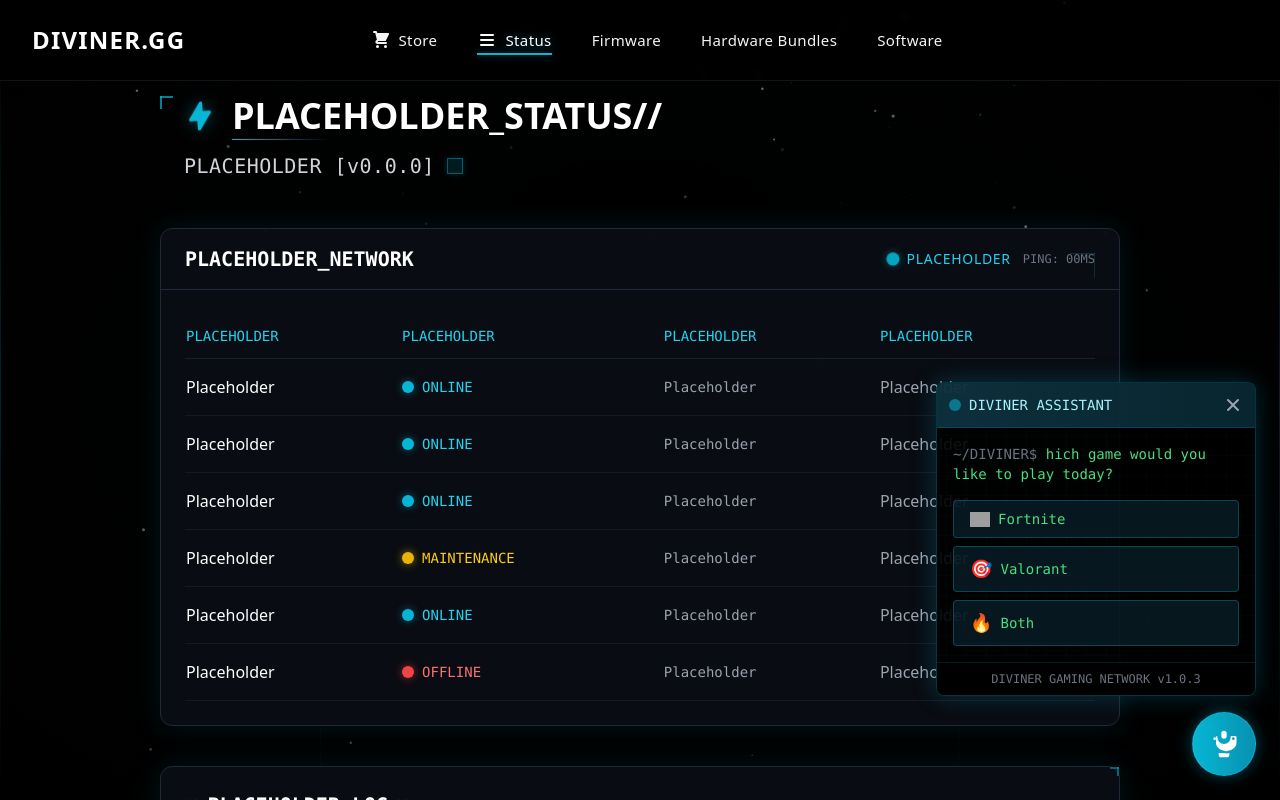
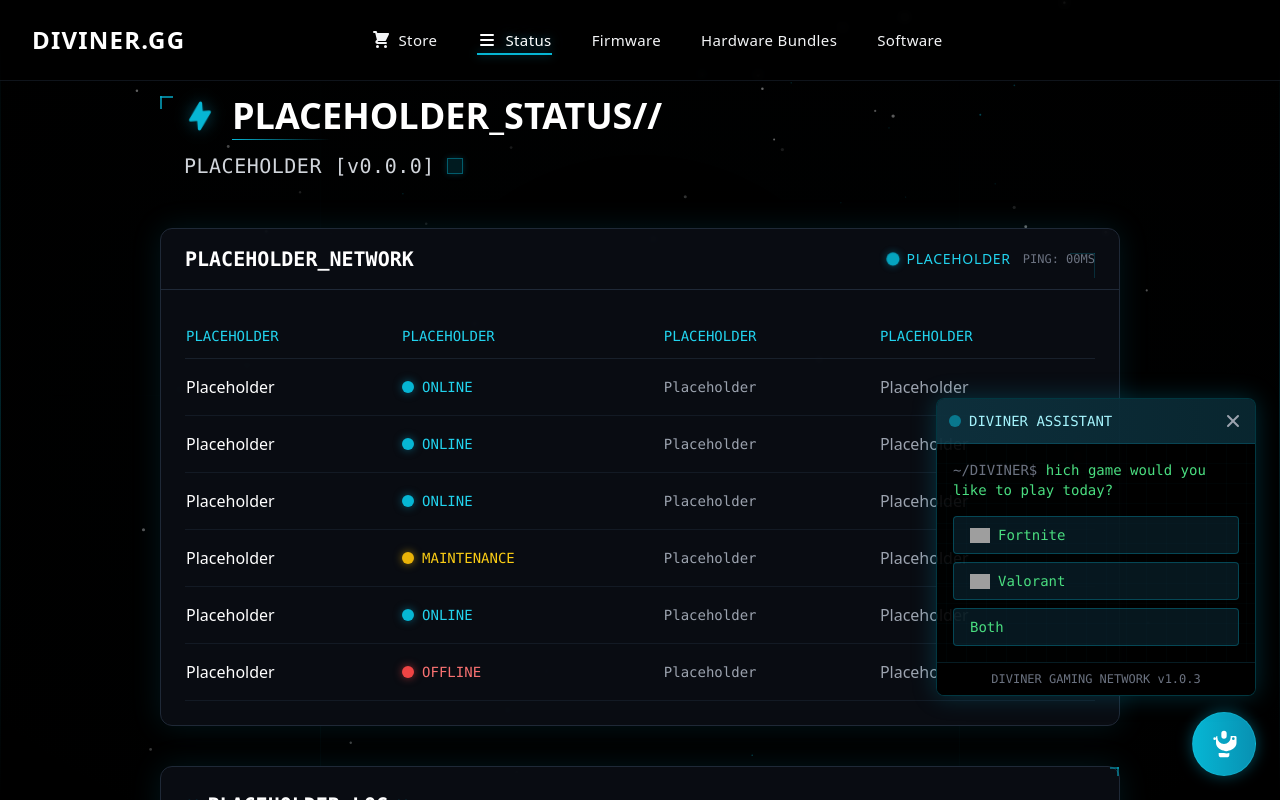
Before and after one commit to Rurisou422/V1se, a React (Vite) app: page /status in a window 1280 px wide. Both pictures are taken after a click on the button 1224 px from the left and 744 px from the top of the page. Shown: the top 800 px of the page. Built offline with nearby package versions, Linux system fonts and the light colour scheme; grey boxes are pictures that could not be loaded.

Commit message:
Update ChatBot: add Valorant logo and remove icon for 'both' option

```diff
--- a/src/components/ChatBot.tsx
+++ b/src/components/ChatBot.tsx
@@ -4,8 +4,8 @@ import { motion, AnimatePresence } from 'framer-motion';
 // Games options
 const GAME_OPTIONS = [
   { id: 'fortnite', name: 'Fortnite', icon: <img src="/images/Fortnite_Icon.png" alt="Fortnite" className="w-5 h-5 object-contain" /> },
-  { id: 'valorant', name: 'Valorant', icon: '🎯' },
-  { id: 'both', name: 'Both', icon: '🔥' }
+  { id: 'valorant', name: 'Valorant', icon: <img src="/images/Valorant_Logo.png" alt="Valorant" className="w-5 h-5 object-contain" /> },
+  { id: 'both', name: 'Both', icon: null }
 ];
 
 const ChatBot = () => {
@@ -140,7 +140,7 @@ const ChatBot = () => {
                       whileHover={{ scale: 1.02 }}
                       whileTap={{ scale: 0.98 }}
                     >
-                      <span className="mr-2 text-lg flex items-center justify-center">{game.icon}</span>
+                      {game.icon && <span className="mr-2 text-lg flex items-center justify-center">{game.icon}</span>}
                       <span>{game.name}</span>
                     </motion.button>
                   ))}
```
